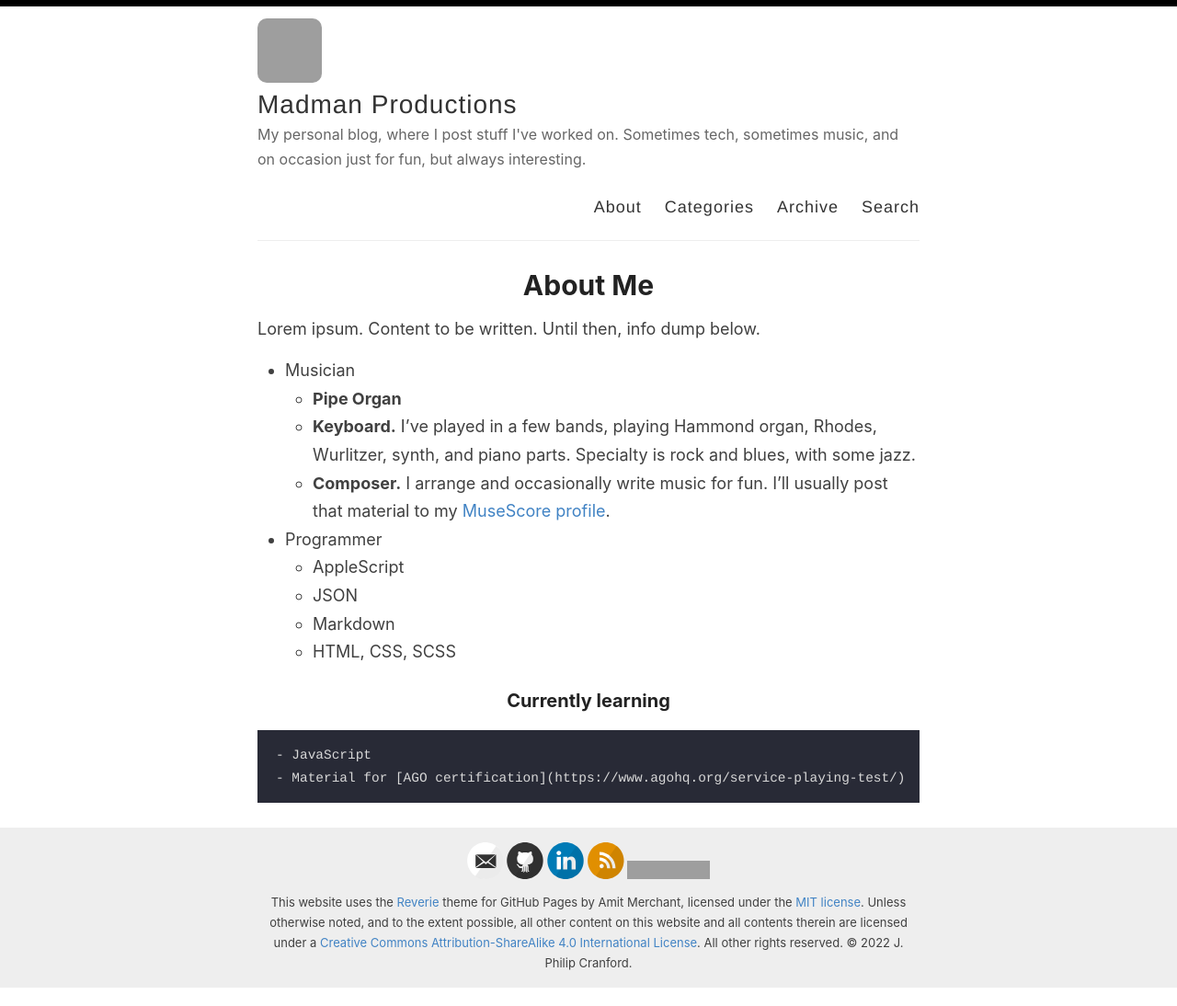
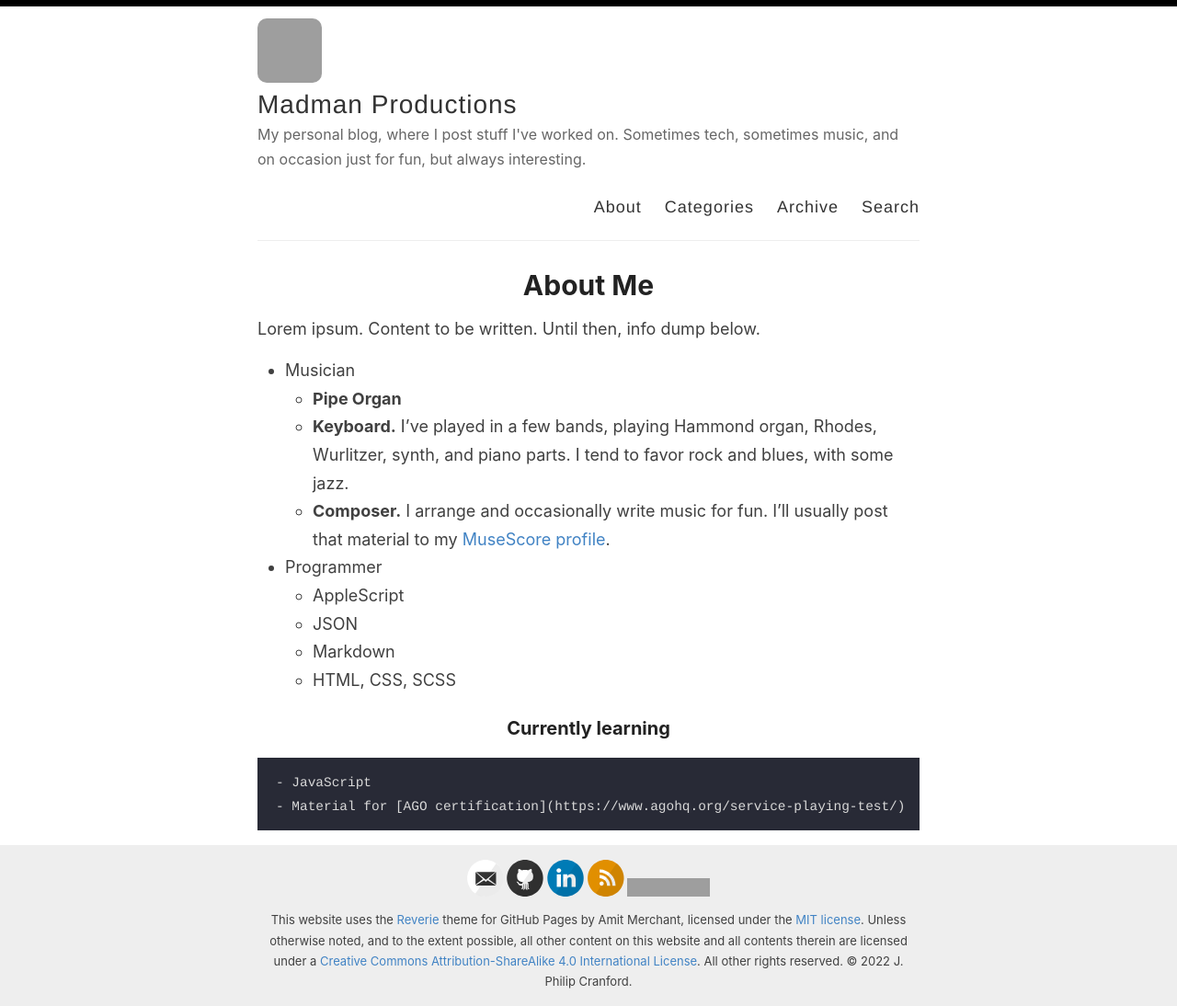
Before and after one commit to jpcranford/jpcranford.github.io, a Jekyll site: the page built from _pages/about.md, in a window 1280 px wide. Shown: the whole page at 92% size. Built offline with Jekyll 4.4.1, drawn with Linux system fonts in a browser that asks for light colours; grey boxes are pictures that could not be loaded.

Commit message:
Update about.md

```diff
--- a/_pages/about.md
+++ b/_pages/about.md
@@ -8,7 +8,7 @@ Lorem ipsum. Content to be written. Until then, info dump below.
 
 - Musician
 	- **Pipe Organ**
-    - **Keyboard.** I've played in a few bands, playing Hammond organ, Rhodes, Wurlitzer, synth, and piano parts. Specialty is rock and blues, with some jazz.
+    - **Keyboard.** I've played in a few bands, playing Hammond organ, Rhodes, Wurlitzer, synth, and piano parts. I tend to favor rock and blues, with some jazz.
     - **Composer.** I arrange and occasionally write music for fun. I'll usually post that material to my [MuseScore profile](https://musescore.com/jpcranford/).
 
 - Programmer
```
